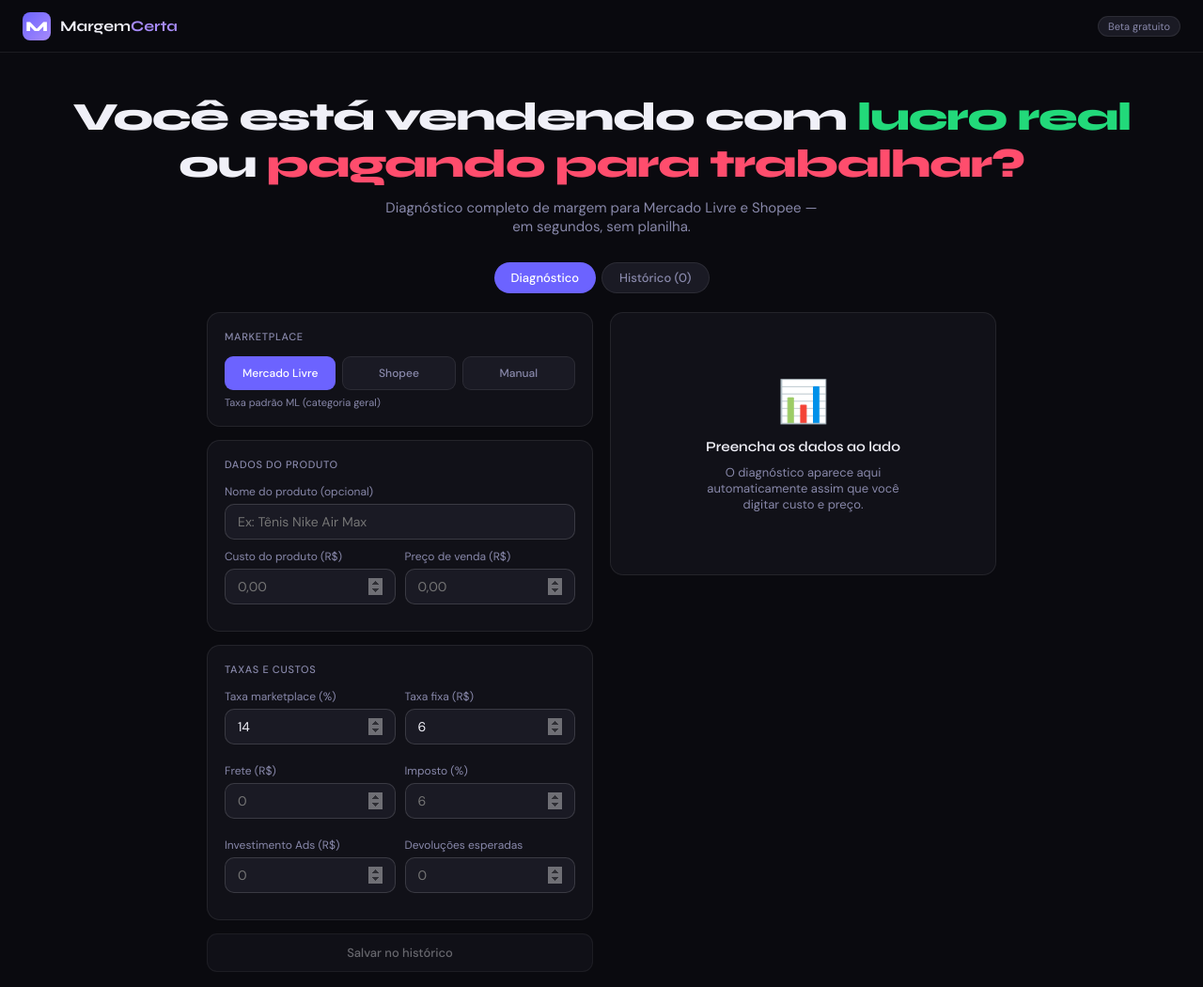
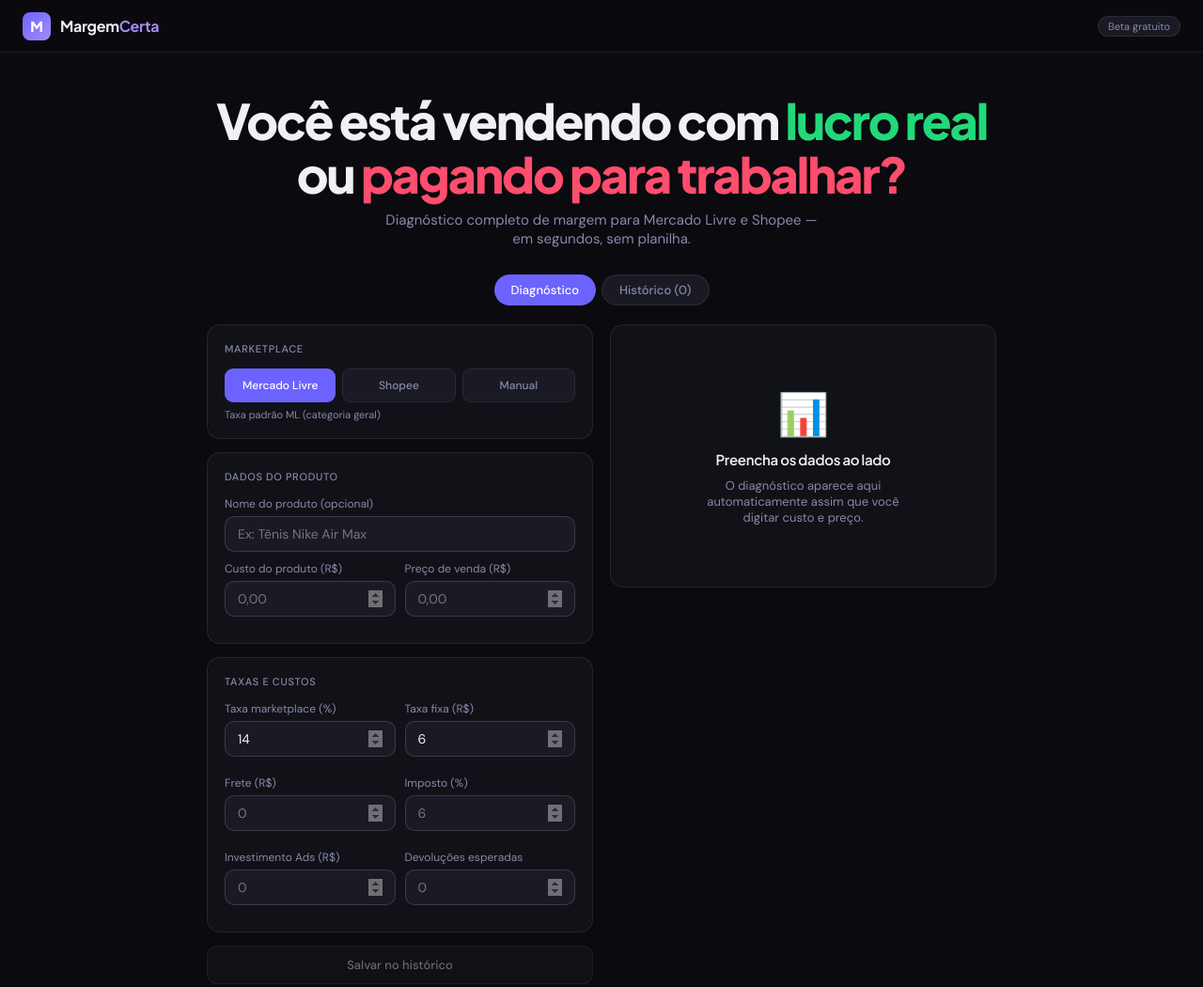
Before and after one commit to warleymarinho7-prog/margemcerta-app, a plain HTML site: page index.html in a window 1280 px wide. Shown: the top 1050 px of the page at 94% size. Drawn offline with Linux system fonts and the light colour scheme.

Commit message:
Update index.html

```diff
--- a/index.html
+++ b/index.html
@@ -6,7 +6,7 @@
 <title>MargemCerta — Diagnóstico de Lucro para Marketplace</title>
 <meta name="description" content="Descubra em segundos se você está vendendo com lucro real ou pagando para trabalhar."/>
 <link rel="preconnect" href="https://fonts.googleapis.com"/>
-<link href="https://fonts.googleapis.com/css2?family=Syne:wght@400;600;700;800&family=DM+Sans:wght@300;400;500&display=swap" rel="stylesheet"/>
+<link href="https://fonts.googleapis.com/css2?family=Plus+Jakarta+Sans:wght@400;500;600;700;800&family=DM+Sans:ital,wght@0,300;0,400;0,500;1,400&display=swap" rel="stylesheet"/>
 <style>
 *{box-sizing:border-box;margin:0;padding:0}
 :root{
@@ -19,18 +19,18 @@
   --accent:#6c63ff;--accent2:#a78bfa;
 }
 body{font-family:'DM Sans',sans-serif;background:var(--bg);color:var(--text);min-height:100vh;-webkit-font-smoothing:antialiased}
-h1,h2,h3{font-family:'Syne',sans-serif;line-height:1.2}
+h1,h2,h3{font-family:'Plus Jakarta Sans',sans-serif;line-height:1.15;letter-spacing:-.02em}
 input,select{font-family:'DM Sans',sans-serif;background:var(--bg3);border:1px solid var(--border2);color:var(--text);border-radius:10px;padding:9px 13px;font-size:14px;width:100%;outline:none;transition:border-color .2s}
 input:focus,select:focus{border-color:var(--accent)}
 input[type=number]::-webkit-inner-spin-button{opacity:.4}
 button{font-family:'DM Sans',sans-serif;cursor:pointer;border:none;outline:none;transition:all .2s}
 .header{border-bottom:1px solid var(--border);padding:0 24px;display:flex;align-items:center;justify-content:space-between;height:56px;position:sticky;top:0;z-index:100;background:rgba(10,10,15,0.96);backdrop-filter:blur(12px)}
 .logo{display:flex;align-items:center;gap:10px}
-.logo-icon{width:30px;height:30px;border-radius:8px;background:linear-gradient(135deg,var(--accent),var(--accent2));display:flex;align-items:center;justify-content:center;font-family:'Syne';font-weight:800;font-size:15px;color:#fff}
-.logo-text{font-family:'Syne';font-weight:700;font-size:16px}
+.logo-icon{width:30px;height:30px;border-radius:8px;background:linear-gradient(135deg,var(--accent),var(--accent2));display:flex;align-items:center;justify-content:center;font-family:'Plus Jakarta Sans';font-weight:800;font-size:15px;color:#fff}
+.logo-text{font-family:'Plus Jakarta Sans';font-weight:700;font-size:16px;letter-spacing:-.02em}
 .badge-beta{font-size:11px;color:var(--muted);background:var(--bg3);padding:3px 10px;border-radius:20px;border:1px solid var(--border)}
 .hero{text-align:center;padding:44px 24px 28px}
-.hero h1{font-size:clamp(24px,4vw,42px);font-weight:800;letter-spacing:-.03em;margin-bottom:10px}
+.hero h1{font-size:clamp(26px,4.5vw,52px);font-weight:800;letter-spacing:-.04em;margin-bottom:10px;line-height:1.1}
 .hero p{color:var(--muted);font-size:15px;max-width:460px;margin:0 auto}
 .tabs{display:flex;justify-content:center;gap:6px;padding:0 24px 20px}
 .tab{padding:7px 18px;border-radius:20px;font-size:13px;font-weight:500;transition:all .2s;cursor:pointer}
@@ -56,7 +56,7 @@
 .dot{width:9px;height:9px;border-radius:50%;flex-shrink:0}
 .metric-grid{display:grid;grid-template-columns:1fr 1fr;gap:12px}
 .metric p:first-child{font-size:11px;color:var(--muted);margin-bottom:3px}
-.metric p:last-child{font-size:28px;font-weight:700;font-family:'Syne'}
+.metric p:last-child{font-size:28px;font-weight:700;font-family:'Plus Jakarta Sans'}
 .diag-item{display:flex;gap:9px;align-items:flex-start;padding:9px 13px;border-radius:9px;margin-bottom:8px;border:1px solid}
 .diag-item span{font-size:13px;line-height:1.5}
 .bar-row{margin-bottom:9px}
@@ -71,7 +71,7 @@
 .sim-result{padding:13px 15px;border-radius:10px;border:1px solid}
 .sim-metrics{display:flex;gap:16px;margin-top:6px}
 .sim-metric p:first-child{font-size:10px;color:var(--muted)}
-.sim-metric p:last-child{font-size:18px;font-weight:700;font-family:'Syne'}
+.sim-metric p:last-child{font-size:18px;font-weight:700;font-family:'Plus Jakarta Sans'}
 .empty-state{display:flex;flex-direction:column;align-items:center;justify-content:center;min-height:280px;gap:10px;text-align:center}
 .empty-state .icon{font-size:44px}
 .empty-state h3{font-size:15px;font-weight:600}
@@ -165,7 +165,7 @@
   <div id="view-hist" style="display:none">
     <div class="card">
       <div class="hist-header">
-        <span style="font-family:'Syne';font-weight:600;font-size:15px">Histórico local</span>
+        <span style="font-family:'Plus Jakarta Sans';font-weight:600;font-size:15px">Histórico local</span>
         <button class="clear-btn" onclick="limparHist()">Limpar</button>
       </div>
       <div id="hist-list"><p class="hist-empty">Nenhum produto salvo ainda.</p></div>
```
